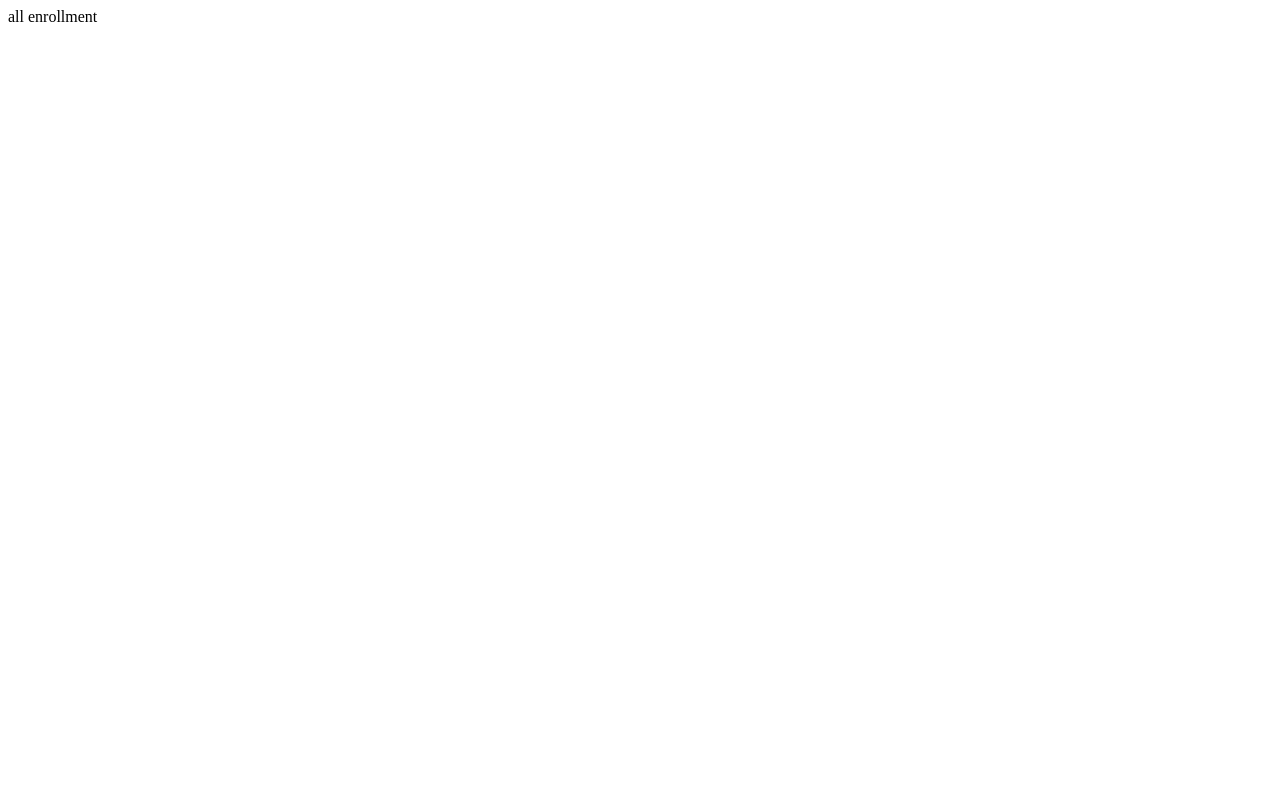
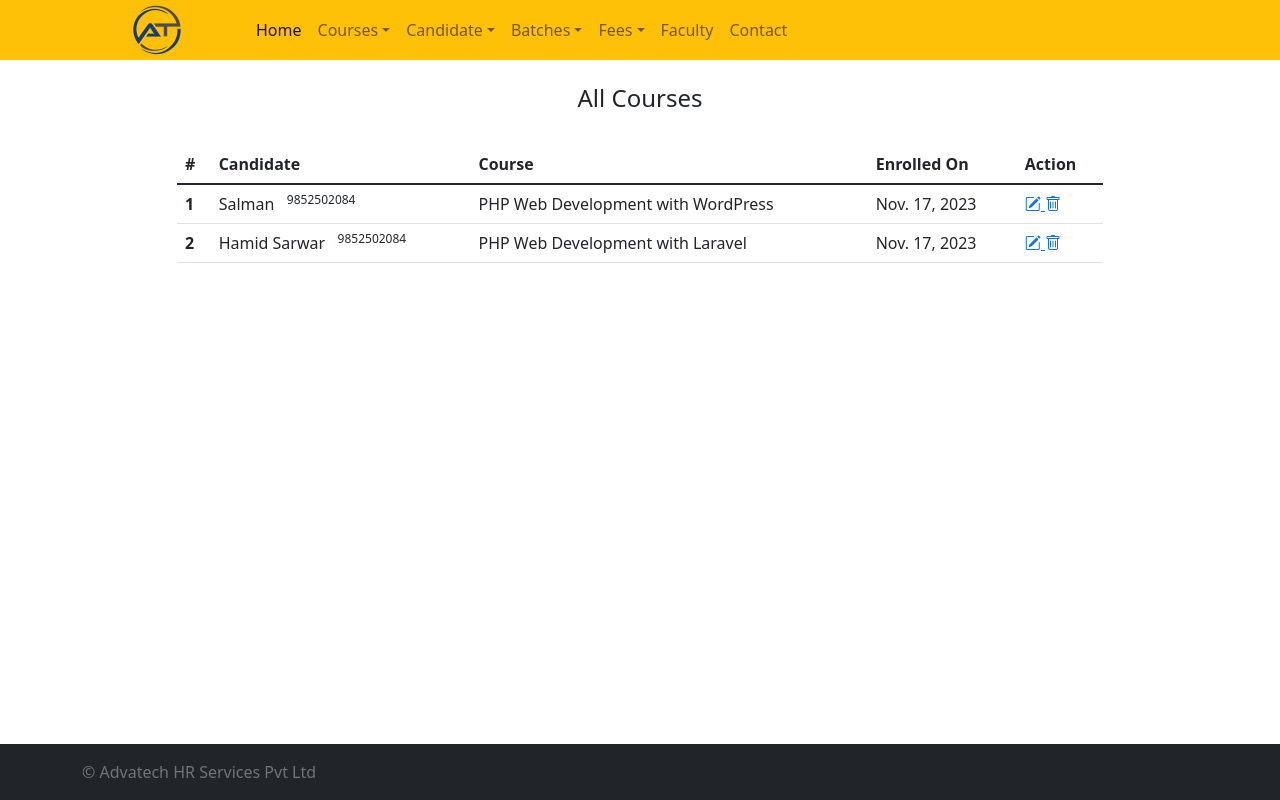
Before and after one commit to syednazrulhasan/djangocrm, a Django app: page /all-enrollment in a window 1280 px wide. Before the commit the page is almost empty. Run offline with Django 4.2, Linux system fonts and the light colour scheme; data comes from the database, SQL or seed files in the repository; some libraries are stand-ins or nearby versions.

Commit message:
Enrollment Module Complete

```diff
--- a/crmapp/models.py
+++ b/crmapp/models.py
@@ -25,6 +25,6 @@ class Users(models.Model):
 
 class Enrollment(models.Model):
     enrollment_id = models.AutoField(primary_key=True)
-    candidate_id = models.IntegerField(default=0, null=True, blank=True)
-    course_id = models.IntegerField(default=0, null=True, blank=True)
+    candidate_id = models.ForeignKey(Users, on_delete=models.SET_NULL, null=True, blank=True)
+    course_id = models.ForeignKey(Course, on_delete=models.SET_NULL, null=True, blank=True)
     date_created = models.DateField()
--- a/crmapp/urls.py
+++ b/crmapp/urls.py
@@ -22,6 +22,7 @@ urlpatterns = [
     path('all-enrollment',views.all_enrollment, name='all_enrollment'),
     path('add-enrollment',views.add_edit_enrollment, name='add_enrollment'),
     path('edit-enrollment/<int:enrollment_id>/', views.add_edit_enrollment, name='edit_enrollment'),
+    path('delete-enrollment/<int:enrollment_id>', views.delete_enrollment, name='delete_enrollment'),
 
     path('batches', views.faculty, name='batches'),
     path('add-batches', views.faculty, name='add-batches'),
--- a/crmapp/views.py
+++ b/crmapp/views.py
@@ -5,6 +5,7 @@ from django.contrib import messages
 import csv
 from django.http import HttpResponse
 from django.utils import timezone
+import sys
 
 # Create your views here.
 def index(request):
@@ -74,7 +75,6 @@ def add_edit_candidate(request,user_id=None):
         courses   = Course.objects.all()
 
     if request.method == "POST":
-        record_id = request.POST.get('recordid')
         candidateunique = generate_unique_number()
         candidaterole = request.POST.get('candidaterole')
         candidatename = request.POST.get('candidatename')
@@ -95,7 +95,7 @@ def add_edit_candidate(request,user_id=None):
 
         return redirect('all_candidate')
 
-    return render(request, 'add-candidate.html', {'user': users, 'courses':courses, 'userroles':userroles})
+    return render(request, 'candidate.html', {'user': users, 'courses':courses, 'userroles':userroles})
 
 
 def delete_candidate(request,user_id):
@@ -105,29 +105,47 @@ def delete_candidate(request,user_id):
     return redirect('all_candidate')
 
 def all_enrollment(request):
-    return HttpResponse('all enrollment')
+    enrollments = Enrollment.objects.all()
+    return render(request, 'all-enrollments.html', {'enrollments': enrollments})
 
-def add_edit_enrollment(request,enrollment_id=None):
+def add_edit_enrollment(request, enrollment_id=None):
     candidates = Users.objects.filter(user_role__role_id=3)
     courses = Course.objects.all()
 
     if enrollment_id:
-        enrollments = get_object_or_404(Enrollment, enrollment_id=enrollment_id)
+        enrollment = get_object_or_404(Enrollment, enrollment_id=enrollment_id)
     else:
-        enrollments = None
+        enrollment = None
 
     if request.method == 'POST':
-        candidateid = request.POST.get('candidaterole')
-        courseid = request.POST.get('candidatecource')
+        candidate_id = request.POST.get('candidaterole')
+        course_id = request.POST.get('candidatecourse')
 
-        enrollment = Enrollment(candidate_id=candidateid, course_id=courseid,date_created=datetime.today() )
-        enrollment.save()
-        messages.success(request,'Enrollment added successfully')
-        return redirect('all_enrollment')
+        candidate_instance = get_object_or_404(Users, pk=candidate_id)
+        course_instance = get_object_or_404(Course, pk=course_id)
 
+        if enrollment_id:
+            # Editing existing enrollment
+            enrollment.candidate_id = candidate_instance
+            enrollment.course_id = course_instance
+            enrollment.date_created = datetime.today()
+            enrollment.save()
+            messages.success(request, 'Enrollment updated successfully')
+            return redirect('all_enrollment')
+        else:
+            # Adding new enrollment
+            new_enrollment = Enrollment(candidate_id=candidate_instance, course_id=course_instance, date_created=datetime.today())
+            new_enrollment.save()
+            messages.success(request, 'Enrollment added successfully')
+            return redirect('all_enrollment')
 
+    return render(request, 'enrollment.html', {'candidates': candidates, 'courses': courses, 'enrollments': enrollment})
 
-    return render(request,'add-enrollment.html', {'candidates':candidates, 'courses':courses, 'enrollments':enrollments })
+def delete_enrollment(request,enrollment_id):
+    enrollment = get_object_or_404(Enrollment, pk=enrollment_id)
+    enrollment.delete()
+    messages.success(request,'Enrollment Deleted Succesfully')
+    return redirect('all_enrollment')
 
 
 def export_candidate(request):
--- /dev/null
+++ b/templates/all-enrollments.html
@@ -0,0 +1,71 @@
+{% extends 'base.html' %}
+
+{% block content %}
+<div class="row">
+
+    <div class="col">
+    </div>
+
+    <div class="col-10">
+
+        <div class="py-4 text-center">
+            <h4>All Courses</h4>
+        </div>
+        <div>
+            {% if messages %}
+                {% for message in messages %}
+                <div class="alert alert-success">
+                  <strong>{{message}}</strong>
+                </div>
+                {% endfor %}
+            {% endif %}
+        </div>
+
+        <table class="table  table-hover">
+          <thead>
+            <tr>
+              <th scope="col">#</th>
+              <th scope="col">Candidate</th>
+              <th scope="col">Course</th>
+              <th scope="col">Enrolled On</th>
+              <!-- <th scope="col">Duration</th> -->
+              <th scope="col">Action</th>
+            </tr>
+          </thead>
+          <tbody>
+
+            {% for enrollment in enrollments %}
+            <tr>
+                <th scope="row">{{ forloop.counter }}</th>
+                <td>{{ enrollment.candidate_id.user_name }}&nbsp;&nbsp;&nbsp;<sup>{{ enrollment.candidate_id.user_phone }}</sup></td>
+
+                <td>{{ enrollment.course_id.course_name }}</td>
+                <td>{{ enrollment.date_created }}</td>
+                <!-- <td>{{ enrollment.course_id.course_duration }}</td> -->
+                <td>
+                    <!-- Edit Action -->
+                    <a href="{% url 'edit_enrollment' enrollment.enrollment_id %}">
+                        <i class="bi bi-pencil-square" title="Edit"></i>
+                    </a>
+                    <!-- Delete Action -->
+                    <a onclick="return confirmDelete();" href="{% url 'delete_enrollment' enrollment.enrollment_id %}">
+                        <i class="bi bi-trash" title="Delete"></i>
+                    </a>
+                </td>
+            </tr>
+            {% endfor %}
+
+          </tbody>
+        </table>
+    </div>
+
+    <div class="col">
+    </div>
+
+</div>
+<script>
+    function confirmDelete() {
+        return confirm("Are you sure you want to delete this candidate?");
+    }
+</script>
+{% endblock %}
--- a/templates/add-candidate.html
+++ b/templates/candidate.html
@@ -1,6 +1,8 @@
 {% extends 'base.html' %}
 
 {% block content %}
+
+
 <div class="row">
     <div class="col">
     </div>
@@ -12,7 +14,7 @@
 
         <form method="POST" action="{% if user.user_id %}{% url 'edit_candidate' user_id=user.user_id %}{% else %}{% url 'add_candidate' %}{% endif %}">
 
-         	<input type="hidden" name="recordid" value="{{ user.user_id }}">
+
             {% csrf_token %}
 
 
```
Also changed, not shown: templates/debug.html (added, +8 -0 lines), templates/enrollment.html (renamed from templates/add-enrollment.html, +6 -6 lines), crmapp/migrations/0006_alter_enrollment_candidate_id_and_more.py (added), db.sqlite3.
